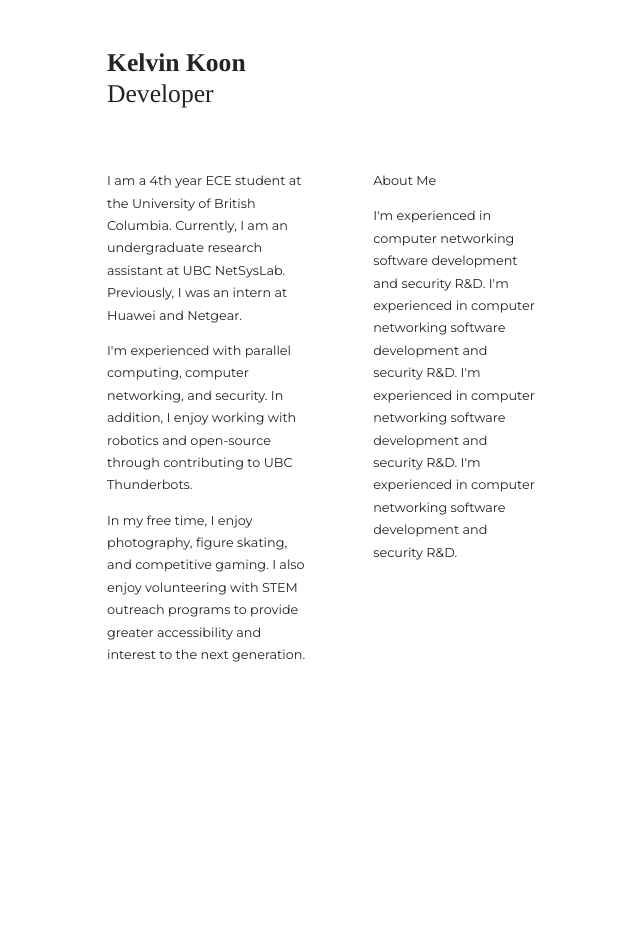
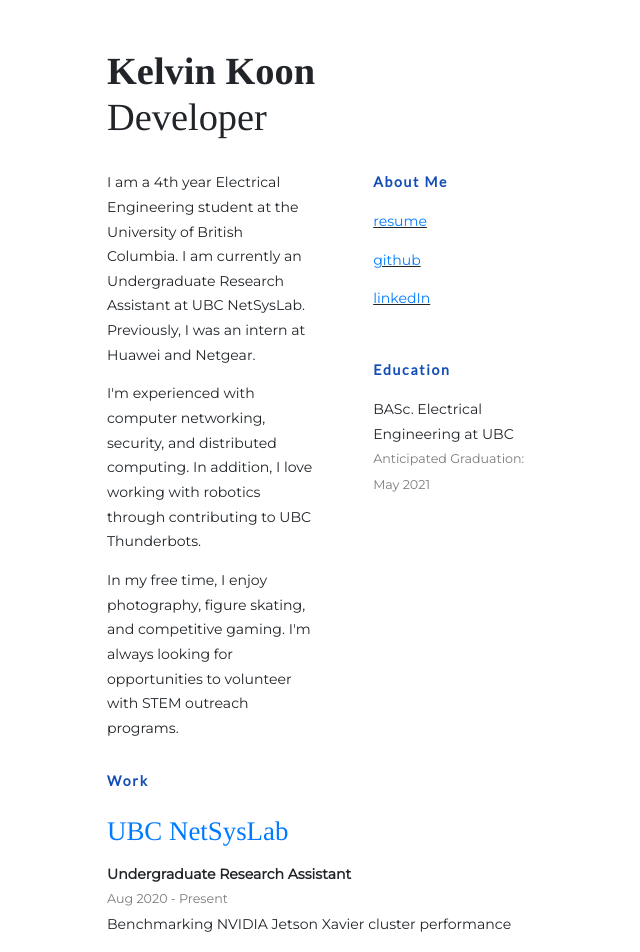
Before and after one commit to kelvinkoon/kelvinkoondev, a React (Create React App) app: page / in a window 1280 px wide. Shown: the top 952 px of the page, without its empty margins (292-932 px from the left). Before the commit the page ends 800 px from the top, so only its background shows below. Built offline with nearby package versions, Linux system fonts and the light colour scheme.

Commit message:
Add work and skeleton projects

```diff
--- a/public/index.html
+++ b/public/index.html
@@ -25,6 +25,20 @@
       href="https://fonts.googleapis.com/css2?family=Montserrat&display=swap"
       rel="stylesheet"
     />
+    <link
+      href="https://fonts.googleapis.com/css2?family=Lato&display=swap"
+      rel="stylesheet"
+    />
+
+    <!--
+      Include Font Awesome
+    -->
+    <link
+      rel="stylesheet"
+      href="https://stackpath.bootstrapcdn.com/font-awesome/4.7.0/css/font-awesome.min.css"
+      integrity="sha384-wvfXpqpZZVQGK6TAh5PVlGOfQNHSoD2xbE+QkPxCAFlNEevoEH3Sl0sibVcOQVnN"
+      crossorigin="anonymous"
+    />
 
     <link rel="manifest" href="%PUBLIC_URL%/manifest.json" />
     <!--
@@ -36,7 +50,7 @@
       work correctly both with client-side routing and a non-root public URL.
       Learn how to configure a non-root public URL by running `npm run build`.
     -->
-    <title>React App</title>
+    <title>Kelvin Koon</title>
   </head>
   <body>
     <noscript>You need to enable JavaScript to run this app.</noscript>
--- a/src/App.css
+++ b/src/App.css
@@ -5,7 +5,7 @@
 }
 
 h1 {
-  font-size: 2em;
+  font-size: 3em;
   font-family: "Tinos", serif;
   line-height: 1.2em;
   display: block;
@@ -15,7 +15,7 @@ h1 {
 }
 
 h2 {
-  font-size: 2em;
+  font-size: 3em;
   font-family: "Tinos", serif;
   line-height: 1.2em;
   display: block;
@@ -24,8 +24,17 @@ h2 {
   font-weight: 200;
 }
 
+h4 {
+  font-size: 2.1em;
+  font-family: "Tinos", serif;
+  line-height: 1.2em;
+  display: block;
+  margin-top: 0;
+  margin-bottom: 0;
+}
+
 p {
-  font-size: 1em;
+  font-size: 1.1em;
   line-height: 1.75em;
   display: block;
   margin-block-start: 1em;
@@ -48,3 +57,20 @@ p {
   display: inline-block;
   padding-left: 30px;
 }
+
+.title {
+  font-size: 1.1em;
+  letter-spacing: 0.12em;
+  font-family: "Lato", sans-serif;
+  color: #134db6;
+  font-weight: bold;
+}
+
+.label {
+  color: rgba(34, 36, 39, 0.6);
+  font-size: 0.9em;
+}
+
+.external {
+  text-decoration: underline;
+}
--- a/src/App.js
+++ b/src/App.js
@@ -3,15 +3,19 @@ import "./App.css";
 
 import Header from "./components/Header";
 import About from "./components/About";
+import Work from "./components/Work";
+import Footer from "./components/Footer";
 
 function App() {
   return (
     <div className="App container">
       <div className="small">
-        <header className="App-header pt-5 pb-5">
-          <Header></Header>
+        <header className="pt-5 pb-3">
+          <Header />
         </header>
-        <About></About>
+        <About />
+        <Work />
+        <Footer />
       </div>
     </div>
   );
--- a/src/components/About.js
+++ b/src/components/About.js
@@ -6,30 +6,59 @@ class About extends Component {
       <div>
         <div className="left">
           <p>
-            I am a 4th year ECE student at the University of British Columbia.
-            Currently, I am an undergraduate research assistant at UBC
-            NetSysLab. Previously, I was an intern at Huawei and Netgear.
+            I am a 4th year Electrical Engineering student at the University of
+            British Columbia. I am currently an Undergraduate Research Assistant
+            at UBC NetSysLab. Previously, I was an intern at Huawei and Netgear.
           </p>
           <p>
-            I'm experienced with parallel computing, computer networking, and
-            security. In addition, I enjoy working with robotics and open-source
-            through contributing to UBC Thunderbots.
+            I'm experienced with computer networking, security, and distributed
+            computing. In addition, I love working with robotics through
+            contributing to UBC Thunderbots.
           </p>
           <p>
             In my free time, I enjoy photography, figure skating, and
-            competitive gaming. I also enjoy volunteering with STEM outreach
-            programs to provide greater accessibility and interest to the next
-            generation.
+            competitive gaming. I'm always looking for opportunities to
+            volunteer with STEM outreach programs.
           </p>
         </div>
         <div className="right">
-          <p>About Me</p>
+          <p className="title">About Me</p>
+          <div className="external">
+            <p>
+              <a
+                href="https://drive.google.com/file/d/12ChUf7j2rYTNrbZdDzAE9C3ZLugc_maz/view?usp=sharing"
+                target="_blank"
+                rel="noopener noreferrer"
+              >
+                resume
+              </a>
+            </p>
+            <p>
+              <a
+                href="https://github.com/kelvinkoon"
+                target="_blank"
+                rel="noopener noreferrer"
+              >
+                github
+              </a>
+            </p>
+            <p>
+              {" "}
+              <a
+                href="https://www.linkedin.com/in/kelvinkoon/"
+                target="_blank"
+                rel="noopener noreferrer"
+              >
+                linkedIn
+              </a>
+            </p>
+          </div>
+          <br />
+          <p className="title">Education</p>
           <p>
-            I'm experienced in computer networking software development and
-            security R&D. I'm experienced in computer networking software
-            development and security R&D. I'm experienced in computer networking
-            software development and security R&D. I'm experienced in computer
-            networking software development and security R&D.{" "}
+            BASc. Electrical Engineering at UBC
+            <br />
+            <span className="label">Anticipated Graduation: May 2021</span>
           </p>
         </div>
       </div>
--- /dev/null
+++ b/src/components/Footer.js
@@ -0,0 +1,13 @@
+import React, { Component } from "react";
+
+class Footer extends Component {
+  render() {
+    return (
+      <div align="center">
+        <p>© 2020</p>
+      </div>
+    );
+  }
+}
+
+export default Footer;
--- /dev/null
+++ b/src/components/Work.js
@@ -0,0 +1,19 @@
+import React, { Component } from "react";
+import WorkItem from "../components/WorkItem";
+
+import WorkData from "../data/work.json";
+
+class Work extends Component {
+  render() {
+    return (
+      <div>
+        <p className="title">Work</p>
+        {WorkData.map((workDetail, index) => {
+          return <WorkItem work={workDetail}></WorkItem>;
+        })}
+      </div>
+    );
+  }
+}
+
+export default Work;
--- /dev/null
+++ b/src/components/WorkItem.js
@@ -0,0 +1,21 @@
+import React from "react";
+
+const WorkItem = ({ work }) => {
+  return (
+    <div className="pt-2 pb-2">
+      <h4>
+        <a href={work.url} target="_blank" rel="noopener noreferrer">
+          {work.company}
+        </a>
+      </h4>
+      <p>
+        <b>{work.position}</b>
+        <br /> <span className="label">{work.date}</span>
+        <br />
+        {work.description}
+      </p>
+    </div>
+  );
+};
+
+export default WorkItem;
--- /dev/null
+++ b/src/data/work.json
@@ -0,0 +1,23 @@
+[
+  {
+    "company": "UBC NetSysLab",
+    "url": "http://netsyslab.ece.ubc.ca/wiki/index.php/Networked_Systems_Laboratory",
+    "position": "Undergraduate Research Assistant",
+    "date": "Aug 2020 - Present",
+    "description": "Benchmarking NVIDIA Jetson Xavier cluster performance"
+  },
+  {
+    "company": "Huawei Technologies",
+    "url": "https://www.huawei.com/ca/",
+    "position": "Assistant Engineer Intern",
+    "date": "Jan 2020 - Aug 2020",
+    "description": "Mobile Security Lab R&D Team"
+  },
+  {
+    "company": "Netgear",
+    "url": "https://www.netgear.com/",
+    "position": "Software Developer Co-op",
+    "date": "Aug 2018 - May 2019",
+    "description": "Aircard Team"
+  }
+]
```
Also changed, not shown: src/data/projects.json (added, +23 -0 lines), public/manifest.json, src/components/Projects.js (added).
